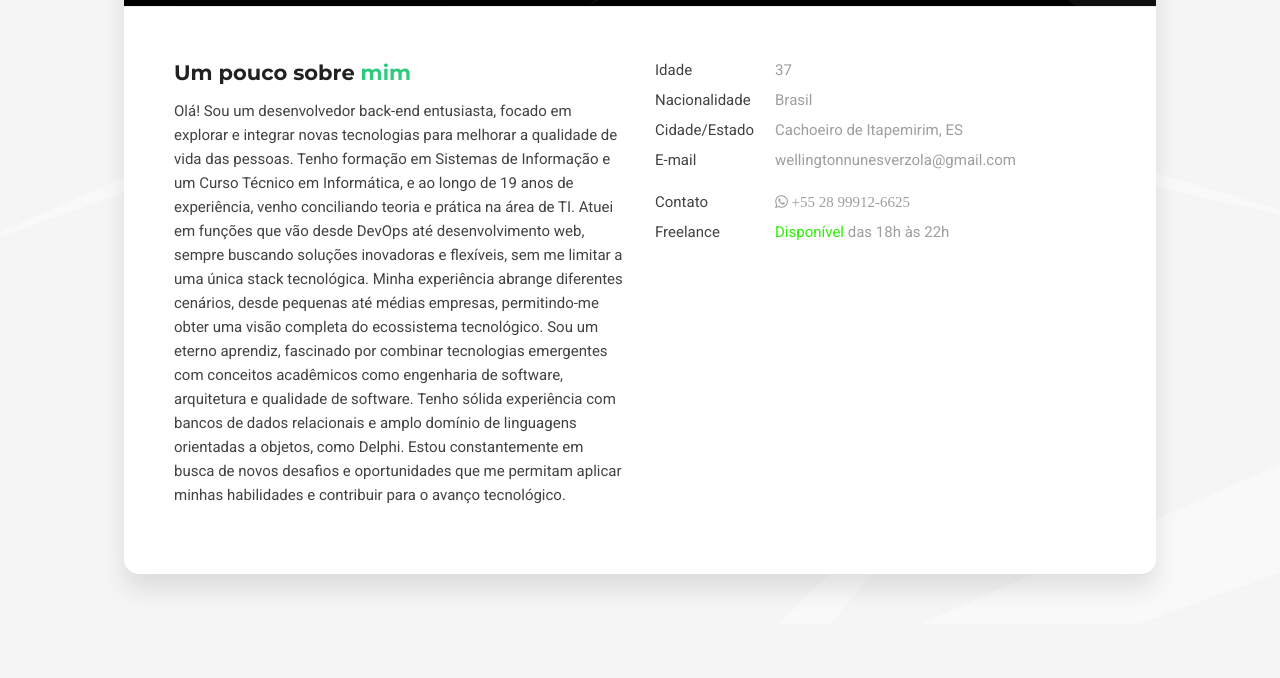
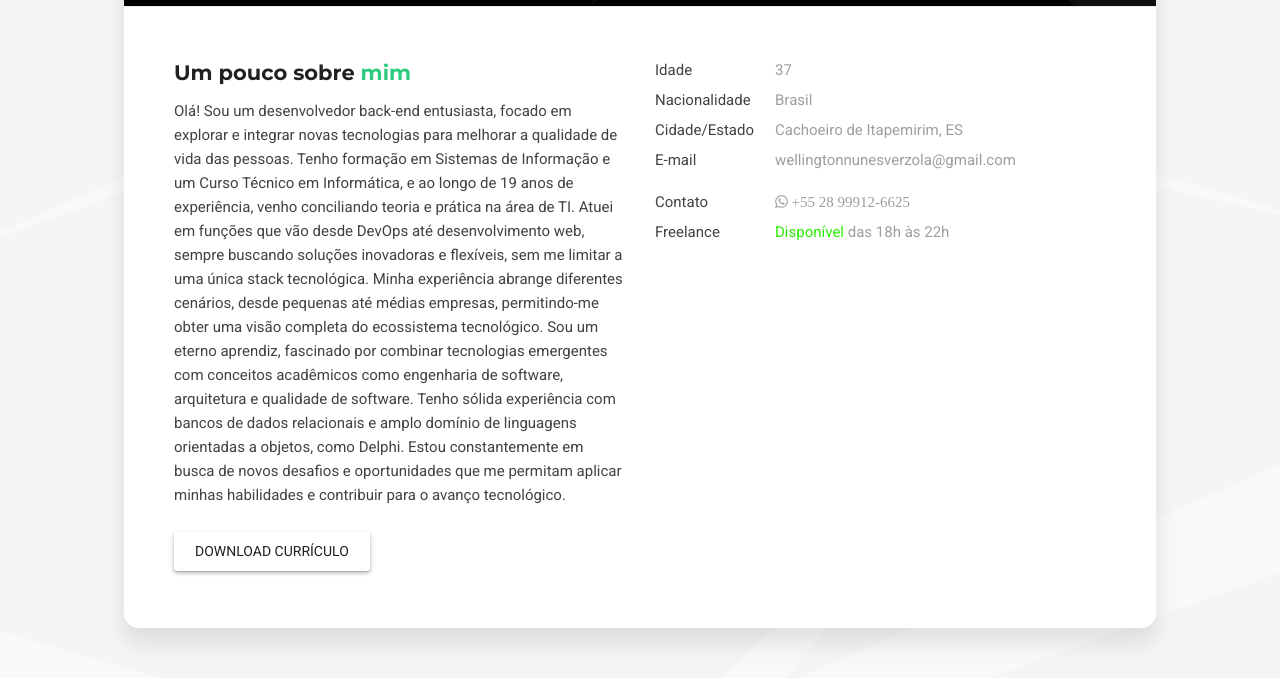
Before and after one commit to wnvmu/wnvmu.github.io, a plain HTML site: page index.html in a window 1280 px wide. Shown: the part 433-1111 px from the top of the page. Before the commit the page ends 1057 px from the top, so only its background shows below. Drawn offline with nearby package versions, Linux system fonts and the light colour scheme; a web font is replaced by a local one.

Commit message:
Gerador de PDF

```diff
--- a/index.html
+++ b/index.html
@@ -21,6 +21,7 @@
     <script src="js/jquery-2.1.3.min.js"></script>
     <script src="js/modernizr.custom.js"></script>
     <script type="text/javascript" src="js/wnv.js"></script>
+    <script src="https://cdnjs.cloudflare.com/ajax/libs/jspdf/2.5.1/jspdf.umd.min.js"></script>
     <script type="text/javascript" src="https://translate.google.com/translate_a/element.js?cb=googleTranslateElementInit"></script>
     <style>
     #google_translate_element {
@@ -34,7 +35,7 @@
 </head>
 
 <body class="material-template" onload="calcularIdade('08/01/1987'); disponivel(); temposervico('08/01/2005');">
-    <div id="google_translate_element" class="boxTradutor"></div>
+    <div id="google_translate_element"></div>
     <!-- Loading animation -->
     <div class="preloader">
         <div class="preloader-animation">
@@ -187,9 +188,9 @@
                                                 como Delphi. Estou constantemente em busca de novos desafios e oportunidades que me permitam aplicar minhas
                                                 habilidades e contribuir para o avanço tecnológico.</p>
                                         </div>
-                                      <!--  <div class="download-resume">
-                                            <a href="cv/resume.pdf" class="btn btn-secondary" target="_blank">Download Currículo</a>
-                                        </div>-->
+                                        <div class="download-resume">
+                                            <button onclick="gerarCurriculoPDF()" class="btn btn-secondary">Download Currículo</button>
+                                        </div>
                                     </div>
 
                                     <div class="col-sm-6 col-md-6 col-lg-6">
@@ -1010,6 +1011,7 @@
     <script type="text/javascript" src="js/jquery.googlemap.js"></script>
     <script type="text/javascript" src="js/main.js"></script>
     <script type="text/javascript" src="js/tradutor.js"></script>
+    <script type="text/javascript" src="js/CurriculoPDF.js"></script>
 </body>
 
 </html>
--- /dev/null
+++ b/js/CurriculoPDF.js
@@ -0,0 +1,169 @@
+function gerarCurriculoPDF() {
+    const { jsPDF } = window.jspdf;
+    const doc = new jsPDF('portrait', 'mm', 'a4');
+
+    const nome = "Wellington Nunes Verzola";
+    const email = "wellingtonnunesverzola@gmail.com";
+    const telefone = "+55 28 99912-6625";
+    const perfil = "Desenvolvedor back-end apaixonado com sólida formação em Sistemas de Informação e experiência em ambientes DevOps e desenvolvimento web.";
+
+    const educacao = [
+        "Especialização em Git e GitHub - Udemy, 2022",
+        "Especialização em REST APIs com Delphi - Udemy, 2022",
+        "Técnico em Eletrônica - Instituto Padre Réus, 2010",
+        "Cursos Avançados em C#, JavaScript, PHP, Flutter e outros - 2022-2024"
+    ];
+
+    const experiencia = [
+        "Desenvolvedor Back-End na Tecsystem Tecnologia em Software (Junho 2021 - Presente)",
+        "Técnico de Informática - Programador na WNV Internet e Conectividade (2017 - 2021)",
+        "Técnico de Manutenção de Sistemas na Casa do Toner LTDA (Maio 2007 - Jan 2008)"
+    ];
+
+    const habilidades = [
+        "Delphi", "PHP", "C#", "JavaScript", "TypeScript",
+        "MySQL", "SQL Server", "Oracle", "Firebird",
+        "Scrum", "Kanban", "TDD", "Git", "Azure", "Redmine"
+    ];
+
+    const projetos = [
+        "Geagro: Sistema de gestão agropecuária",
+        "Facture-e: Plataforma de emissão de documentos fiscais",
+        "PDV: Desenvolvimento de sistema de frente de caixa",
+        "Comanda: Solução de gestão de pedidos"
+    ];
+
+    // Array para os diplomas
+    const diplomas = [
+        "images/portfolio/1.jpg",
+        "images/portfolio/2.jpg",
+        "images/portfolio/3.jpg",
+        "images/portfolio/4.jpg",
+        "images/portfolio/5.jpg",
+        "images/portfolio/6.jpg",
+        "images/portfolio/7.jpg",
+        "images/portfolio/8.jpg",
+        "images/portfolio/9.jpg",
+        "images/portfolio/10.jpg",
+        "images/portfolio/11.jpg",
+        "images/portfolio/12.jpeg",
+        "images/portfolio/13.jpeg",
+        "images/portfolio/14.jpeg",
+        "images/portfolio/15.jpeg",
+        "images/portfolio/16.jpeg",
+        "images/portfolio/17.jpeg",
+        "images/portfolio/18.jpeg",
+        "images/portfolio/19.jpeg",
+        "images/portfolio/20.jpg",
+        "images/portfolio/21.jpeg",
+        "images/portfolio/22.jpeg"
+    ];
+
+    let y = 30;
+    const marginLeft = 20;
+    const maxWidth = 180;
+    const pageHeight = doc.internal.pageSize.height;
+
+    // Função para verificar se o texto excede a página
+    function addNewPageIfNeeded(linesHeight) {
+        if (y + linesHeight > pageHeight - marginLeft) {
+            doc.addPage();
+            y = 30; // Reseta a posição y para o topo da nova página
+        }
+    }
+
+    // Adiciona a foto
+    const imgUrl = 'images/wnv.jpg';
+    const imgWidth = 30;
+    const imgHeight = 30;
+
+    // Baixa a imagem da foto e adiciona ao PDF
+    const img = new Image();
+    img.src = imgUrl;
+    img.onload = () => {
+        doc.addImage(img, 'JPEG', marginLeft, 10, imgWidth, imgHeight);
+        y += imgHeight + 10;
+
+        // Adiciona o restante do currículo
+        doc.setFontSize(22);
+        doc.text(nome, marginLeft, y);
+        y += 10;
+        doc.setFontSize(12);
+        doc.text(`Email: ${email} | Telefone: ${telefone}`, marginLeft, y);
+        y += 20;
+
+        doc.setFontSize(14);
+        doc.text("Perfil Profissional:", marginLeft, y);
+        y += 10;
+        doc.setFontSize(12);
+        const perfilLines = doc.splitTextToSize(perfil, maxWidth);
+        doc.text(perfilLines, marginLeft, y);
+        y += perfilLines.length * 10 + 10;
+
+        doc.setFontSize(14);
+        doc.text("Educação:", marginLeft, y);
+        y += 10;
+        educacao.forEach((edu) => {
+            doc.text(`- ${edu}`, marginLeft, y);
+            y += 10;
+        });
+
+        doc.setFontSize(14);
+        doc.text("Experiência Profissional:", marginLeft, y);
+        y += 10;
+        experiencia.forEach((exp) => {
+            addNewPageIfNeeded(10);
+            doc.text(`- ${exp}`, marginLeft, y);
+            y += 10;
+        });
+
+        doc.setFontSize(14);
+        doc.text("Habilidades:", marginLeft, y);
+        y += 10;
+        habilidades.forEach((habilidade) => {
+            addNewPageIfNeeded(10);
+            doc.text(`- ${habilidade}`, marginLeft, y);
+            y += 10;
+        });
+
+        doc.setFontSize(14);
+        doc.text("Projetos Relevantes:", marginLeft, y);
+        y += 10;
+        projetos.forEach((projeto) => {
+            addNewPageIfNeeded(10);
+            doc.text(`- ${projeto}`, marginLeft, y);
+            y += 10;
+        });
+
+        // Adiciona os diplomas
+        doc.setFontSize(14);
+        doc.text("Diplomas:", marginLeft, y);
+        y += 10;
+
+        // Função para carregar os diplomas
+        const DpLargura = 150;
+        const DpAltura  = 100;
+        const loadDiplomas = (diplomas, callback) => {
+            let loadedDiplomas = 0;
+            diplomas.forEach((diploma) => {
+                const diplomaImg = new Image();
+                diplomaImg.src = diploma;
+                diplomaImg.onload = () => {
+                    addNewPageIfNeeded(DpAltura + 10); // Ajusta a verificação de nova página
+                    doc.addImage(diplomaImg, 'JPEG', marginLeft, y, DpLargura, DpAltura); // Define a largura e altura do diploma
+                    y += DpAltura + 10; // Ajusta a posição y após o diploma
+
+                    loadedDiplomas++;
+                    if (loadedDiplomas === diplomas.length) {
+                        callback(); // Chama o callback quando todos os diplomas forem carregados
+                    }
+                };
+            });
+        };
+
+
+        loadDiplomas(diplomas, () => {
+            doc.save("curriculo.pdf"); // Salva o PDF após carregar todos os diplomas
+        });
+    };
+}
--- a/js/tradutor.js
+++ b/js/tradutor.js
@@ -3,11 +3,9 @@
    function googleTranslateElementInit() {
     new google.translate.TranslateElement({
         pageLanguage: 'pt',
-            includedLanguages: 'en,es',
+        includedLanguages: 'en,es,it',
         layout: google.translate.TranslateElement.InlineLayout.HORIZONTAL
     }, 'google_translate_element');
-
-        comboGoogleTradutor = document.getElementById("google_translate_element").querySelector(".goog-te-combo");
 }
 
     function changeEvent(el) {
```
Lines whose indentation alone changed are shown as unchanged.
